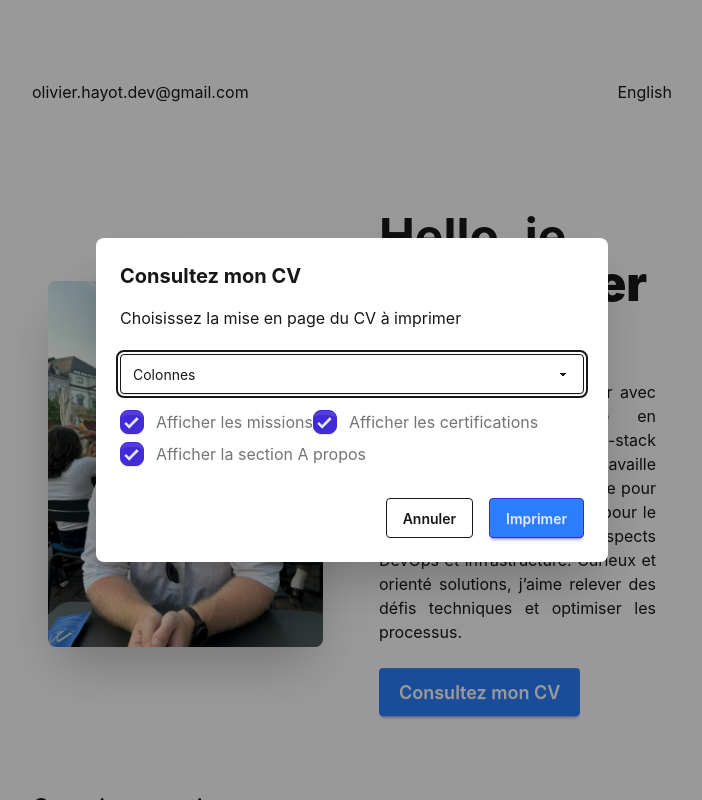
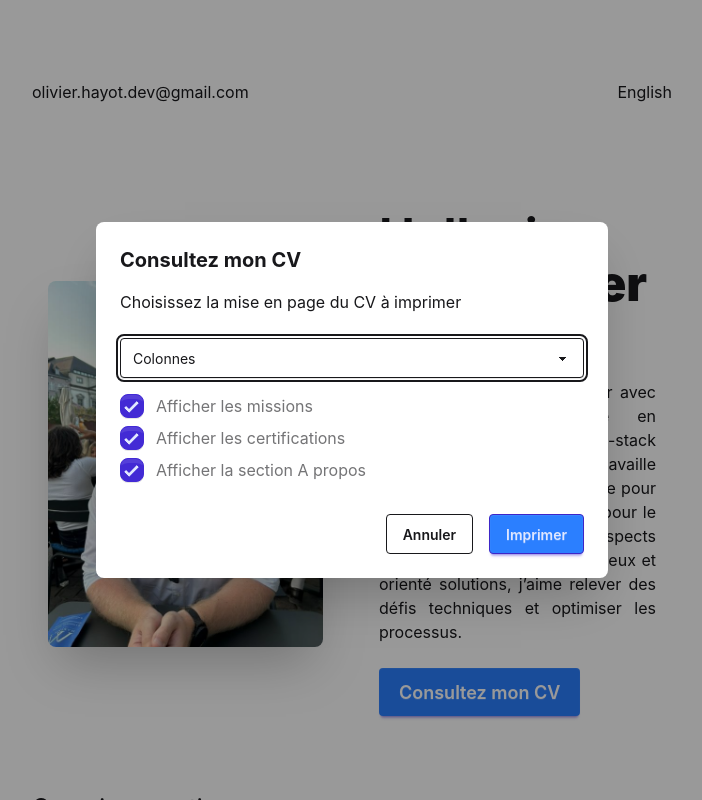
Before and after one commit to h0livier/nuxt-portfolio, a Nuxt app: page / in a window 1280 px wide. Both pictures are taken after a click on the button "Consultez mon CV". Shown: the top 800 px of the page, without its empty margins (288-990 px from the left). Built offline with nearby package versions, Linux system fonts and the light colour scheme.

Commit message:
Displayed checkboxes on print modal in a column

```diff
--- a/components/print-button.vue
+++ b/components/print-button.vue
@@ -57,6 +57,7 @@ function print(){
                 <option value="squared">{{ $t("cvPrintLayoutSquared") }}</option>
                 <option value="lined">{{ $t("cvPrintLayoutLined") }}</option>
             </select>
+            <div class="flex flex-col">
                 <label class="label cursor-pointer justify-start gap-3 mb-2">
                     <input
                         type="checkbox"
@@ -81,6 +82,7 @@ function print(){
                         @change="updateShowAbout(($event.target as HTMLInputElement).checked)">
                     <span class="label-text">{{ $t("cvPrintShowAbout") }}</span>
                 </label>
+            </div>
             <div class="modal-action">
                 <form method="dialog" class="gap-5">
                     <button class="btn btn-outline hover:bg-gray-700 mr-4">{{$t("cancel")}}</button>
```
Lines whose indentation alone changed are shown as unchanged.
